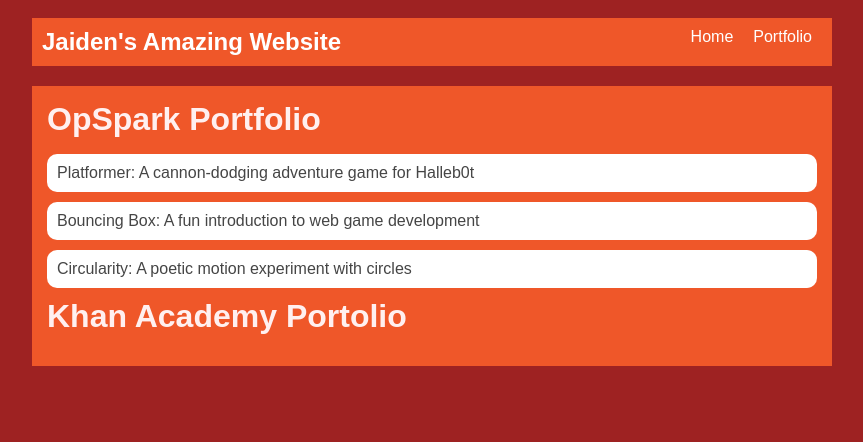
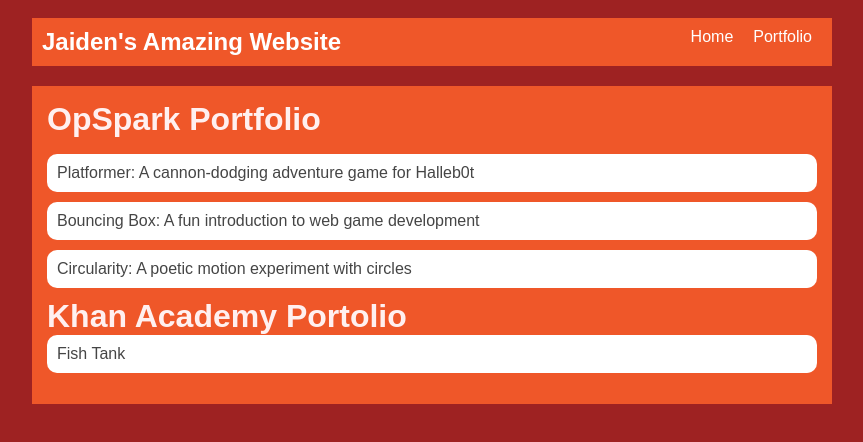
Before and after one commit to JaidenReaux/JaidenReaux.github.io, a plain HTML site: page portfolio.html in a window 1280 px wide. Shown: the whole page, without its empty margins (208-1071 px from the left). Drawn offline with Linux system fonts and the light colour scheme.

```diff
--- a/portfolio.html
+++ b/portfolio.html
@@ -35,7 +35,7 @@
 </li>
 <h1>Khan Academy Portolio</h1>
             <ul id="portfolio">
-
+             <li><a href = "https://www.khanacademy.org/computer-programming/spin-off-of-project-fish-tank-base-model/5441873662558208?authuser=0">Fish Tank</a></li>
             </ul>
             </ul>
          </div>
```
